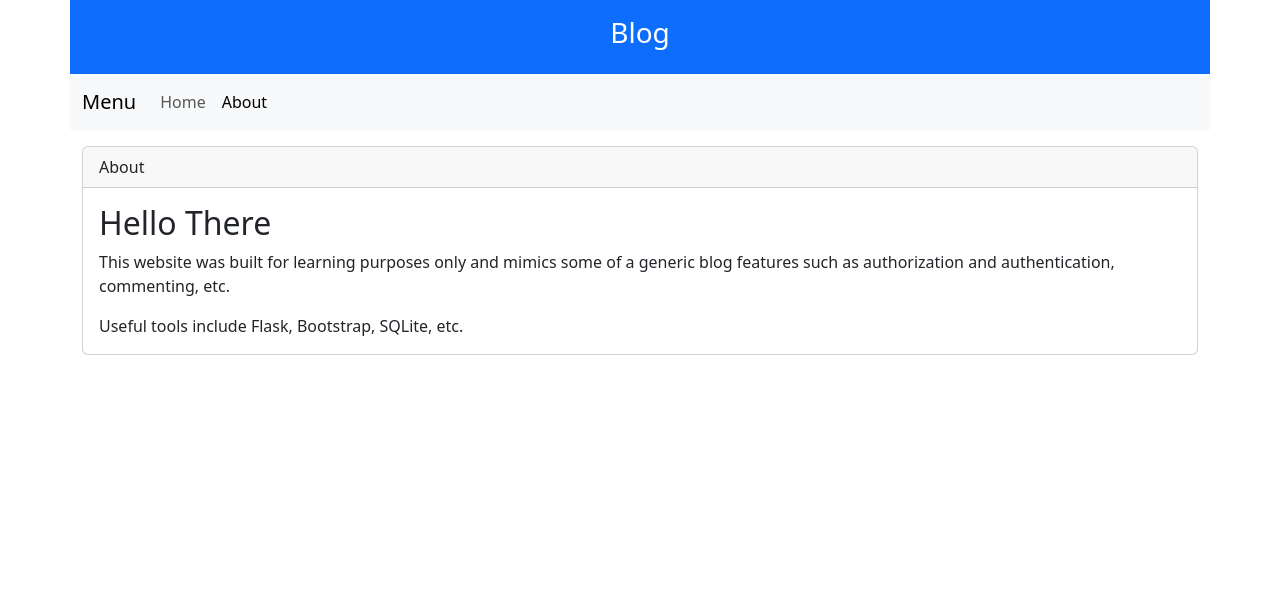
After one commit to in7hesky/python-flask-blog, a Flask app: page /about in a window 1280 px wide. The commit adds this page. Shown: the top 595 px of the page. Run offline with Flask 3, Linux system fonts and the light colour scheme.

Commit message:
make navbar dynamic

```diff
--- a/app/info/info.py
+++ b/app/info/info.py
@@ -10,6 +10,10 @@ def home():
         "now": datetime.now()
 })
 
+@info_bp.route("/about")
+def about():
+    return render_template("about.html")
+
 class TotalVisits:
     COUNTER = 0
 
--- /dev/null
+++ b/app/info/templates/about.html
@@ -0,0 +1,17 @@
+{% extends "base.html" %}
+
+{% block content %}
+<div class="container-fluid mt-3">
+    <div class="card">
+        <div class="card-header">About</div>
+        <div class="card-body">
+            <h2 class="card-title">Hello There</h2>
+            <p class="card-text">This website was built for learning purposes only and mimics some of a generic blog features such as authorization and authentication, commenting, etc. </p>
+            <p class="card-text">
+                Useful tools include Flask, Bootstrap, SQLite, etc.
+            </p>
+        </div>
+    </div>
+</div>
+
+{% endblock %}
--- a/app/info/templates/index.html
+++ b/app/info/templates/index.html
@@ -1,8 +1,10 @@
 {% extends "base.html" %}
 
 {% block content %}
-<div class="col visits">Total Visits: {{ data["total_visits"].get() }}</div>
-<div class="col timestamp">{{ data["now"] }}</div>
+<div class="container-fluid row text-center">
+    <div class="col">Total Visits: {{ data["total_visits"].get() }}</div>
+    <div class="col">{{ data["now"] }}</div>
+</div>
 {% endblock %}
 
 {% block scripts %}
--- a/app/templates/base.html
+++ b/app/templates/base.html
@@ -1,3 +1,8 @@
+{% set nav_items = [
+  {"name": "Home", "link": "info_bp.home"},
+  {"name": "About", "link": "info_bp.about"}
+  ]
+%}
 <!DOCTYPE html>
 <html lang="en">
 <head>
@@ -25,27 +30,29 @@
 
         <nav class="navbar navbar-expand-md bg-body-tertiary">
             <div class="container-fluid">
-              <a class="navbar-brand" href="#">Menu</a>
+              <a class="navbar-brand" href="{{ url_for('info_bp.home') }}">Menu</a>
               <button class="navbar-toggler" type="button" data-bs-toggle="collapse" data-bs-target="#navbarSupportedContent" aria-controls="navbarSupportedContent" aria-expanded="false" aria-label="Toggle navigation">
                 <span class="navbar-toggler-icon"></span>
               </button>
               <div class="collapse navbar-collapse" id="navbarSupportedContent">
-                <ul class="navbar-nav me-auto mb-2 mb-lg-0">
-                  <li class="nav-item">
-                    <a class="nav-link active" aria-current="page" href="#">Home</a>
-                  </li>
-                  <li class="nav-item">
-                    <a class="nav-link" href="#">Link</a>
-                  </li>
-                  <li class="nav-item">
-                    <a class="nav-link" aria-disabled="true">About</a>
-                  </li>
-                </ul>
+                <div class="navbar-nav">
+                  {% for item in nav_items %}
+                    {% if request.endpoint == item["link"] %}
+                      <a href="{{ url_for(item['link']) }}" class="nav-link active" aria-current="page">
+                        {{item["name"]}}
+                      </a>
+                    {% else %}
+                      <a href="{{ url_for(item['link']) }}" class="nav-link">
+                        {{item['name']}}
+                      </a>
+                    {% endif %}
+                  {% endfor %}
+                </div>
               </div>
             </div>
         </nav>
 
-        <main class="main row text-center">
+        <main class="main">
             {% block content %}
             {% endblock %}
         </main>
```
